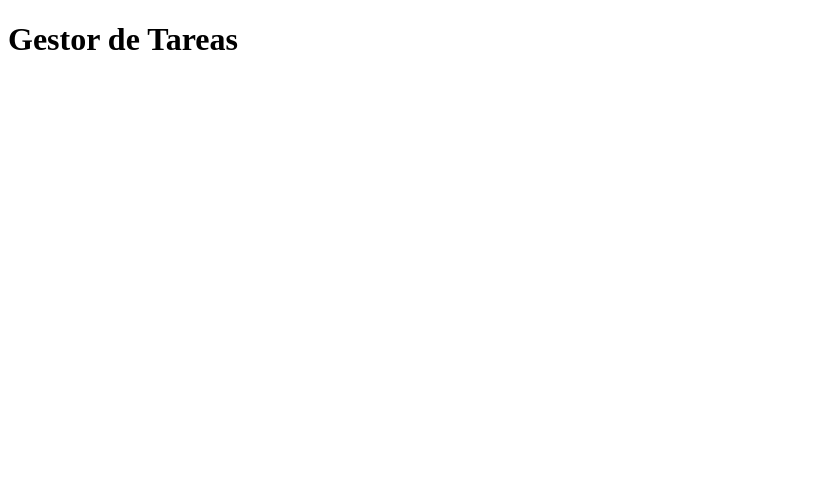
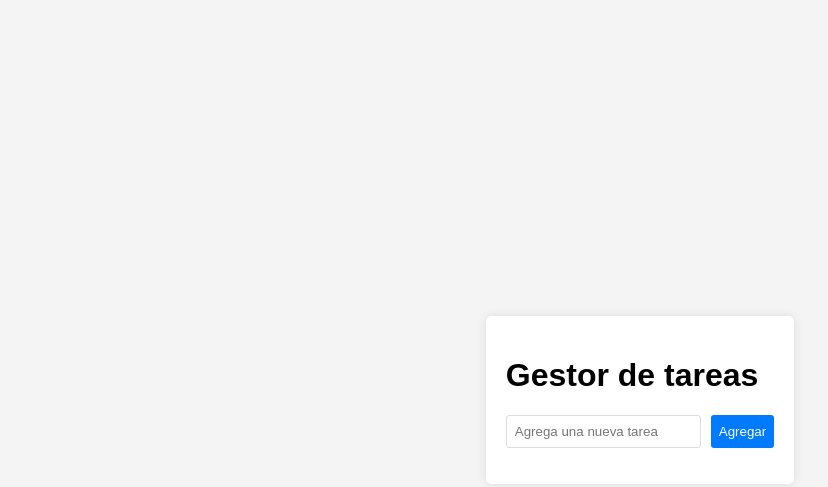
Before and after one commit to Adelina-Tr/gestorTareas, a plain HTML site: page dist/index.html in a window 1280 px wide. Shown: the whole page, without its empty margins (0-828 px from the left). Drawn offline with Linux system fonts and the light colour scheme.

Commit message:
Estructura HTML, estilos CSS, inicio de JS

```diff
--- a/dist/index.html
+++ b/dist/index.html
@@ -8,7 +8,12 @@
 </head>
 <body>
     <div id="app">
-        <h1>Gestor de Tareas</h1>
-    </div>
+        <h1>Gestor de tareas</h1>
+        <form action="task-form">
+            <input type="text" id="task-input" placeholder="Agrega una nueva tarea">
+            <button type="submit"> Agregar </button>
+        </form>
+        <ul id="task-list">
+        </ul>
 </body>
 </html>
--- a/src/styles.css
+++ b/src/styles.css
@@ -0,0 +1,62 @@
+/* estilos generales */
+body{
+    font-family: arial, sans-serif;
+    background-color: #f4f4f4;
+    margin: 0;
+    padding: 0;
+    display: flex;
+    justify-content: center;
+    align-items: center;
+    height: 100vh;
+
+}
+/* estilos para el contenedor principal*/
+#app{
+    background-color: white;
+    padding: 20px;
+    border-radius: 5px;
+    box-shadow: 0 0 10px  rgba(0, 0, 0, 0.1);
+}
+
+/*estilos para el formulario*/
+form{
+    display: flex;
+    justify-content: space-between;
+}
+/* estilos al input*/
+input{
+    width: 75%;
+    padding: 8px;
+    margin-right: 10px;
+    border: 1px solid #ddd;
+    border-radius: 3px;
+}
+/*estilos al boton*/
+button{
+    padding: 5px 8px;
+    background-color: #007bff;
+    color: white;
+    border: none;
+    border-radius: 3px;
+    cursor: pointer;
+}
+/* estilos de la lista*/
+ul {
+    list-style: none;
+    padding: 0;
+}
+/* estilos a los elementos de la lista*/
+li {
+    background-image: #f4f4f4;
+    padding: 10px;
+    border: 1px solid #ddd;
+    margin-top: 10px;
+    display: flex;
+    align-items: center;
+    justify-content: space-between;
+}
+/* estilos para cuando una tarea esta completa*/
+li.completed {
+    text-decoration: line-through;
+  color:#888;
+}
```
Also changed, not shown: src/task.js (+12 -0 lines).
